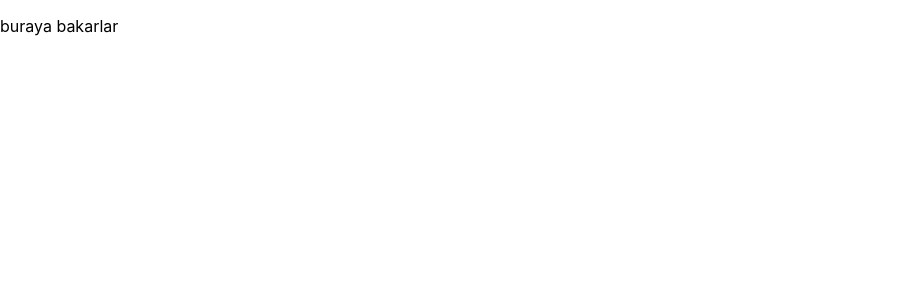
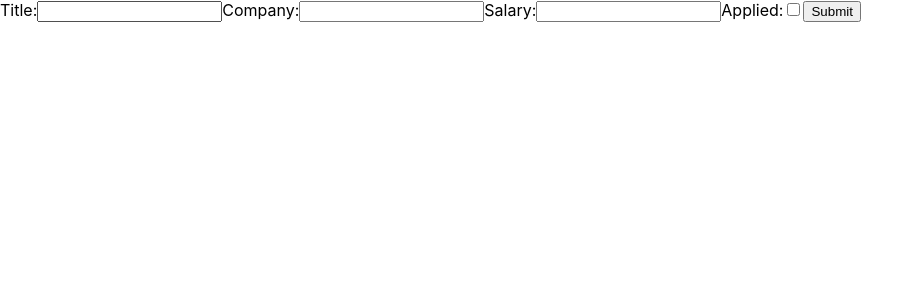
Before and after one commit to zarakigor/job-hunting-generator, a React (Create React App) app: page / in a window 1280 px wide. Shown: the top 300 px of the page, without its empty margins (0-923 px from the left). Built offline with nearby package versions, Linux system fonts and the light colour scheme.

Commit message:
form for jobs created, localstorage implemented

```diff
--- a/src/App.js
+++ b/src/App.js
@@ -1,8 +1,87 @@
+import { useState, useEffect } from "react";
+import { nanoid } from "nanoid";
 function App() {
+  const [storedList, setStoredList] = useState([]);
+
+  const [job, setJob] = useState({
+    id: nanoid(),
+    title: "",
+    company: "",
+    salary: "",
+    applied: false,
+  });
+
+  function handleChange(event) {
+    const { name, value, type, checked } = event.target;
+    setJob((prevJob) => {
+      return {
+        ...prevJob,
+        [name]: type === "checkbox" ? checked : value,
+      };
+    });
+  }
+
+  useEffect(() => {
+    localStorage.setItem("items", JSON.stringify(storedList));
+  }, [storedList]);
+
+  function reset() {
+    setJob({
+      id: nanoid(),
+      title: "",
+      company: "",
+      salary: "",
+      applied: false,
+    });
+  }
+
+  function handleSubmit(event) {
+    event.preventDefault();
+    console.log(job);
+    setStoredList([...storedList, job]);
+    reset();
+  }
+
   return (
-    <div>
-      <p>buraya bakarlar</p>
-    </div>
+    <form onSubmit={handleSubmit}>
+      <label>
+        Title:
+        <input
+          type="text"
+          name="title"
+          onChange={handleChange}
+          value={job.title}
+        />
+      </label>
+      <label>
+        Company:
+        <input
+          type="text"
+          name="company"
+          onChange={handleChange}
+          value={job.company}
+        />
+      </label>
+      <label>
+        Salary:
+        <input
+          type="text"
+          name="salary"
+          onChange={handleChange}
+          value={job.salary}
+        />
+      </label>
+      <label>
+        Applied:
+        <input
+          type="checkbox"
+          name="applied"
+          onChange={handleChange}
+          checked={job.applied}
+        />
+      </label>
+      <button>Submit</button>
+    </form>
   );
 }
 
```
